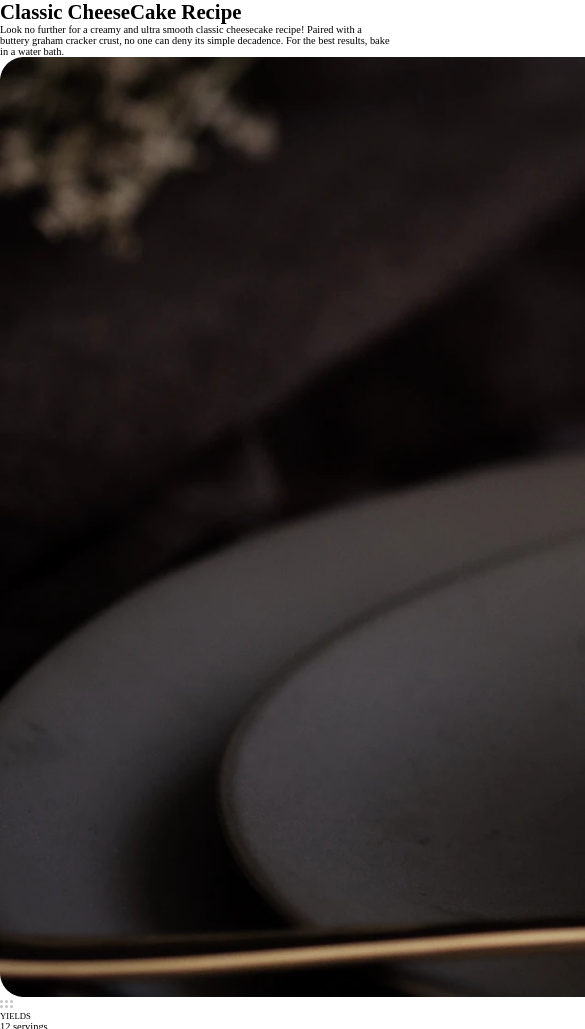
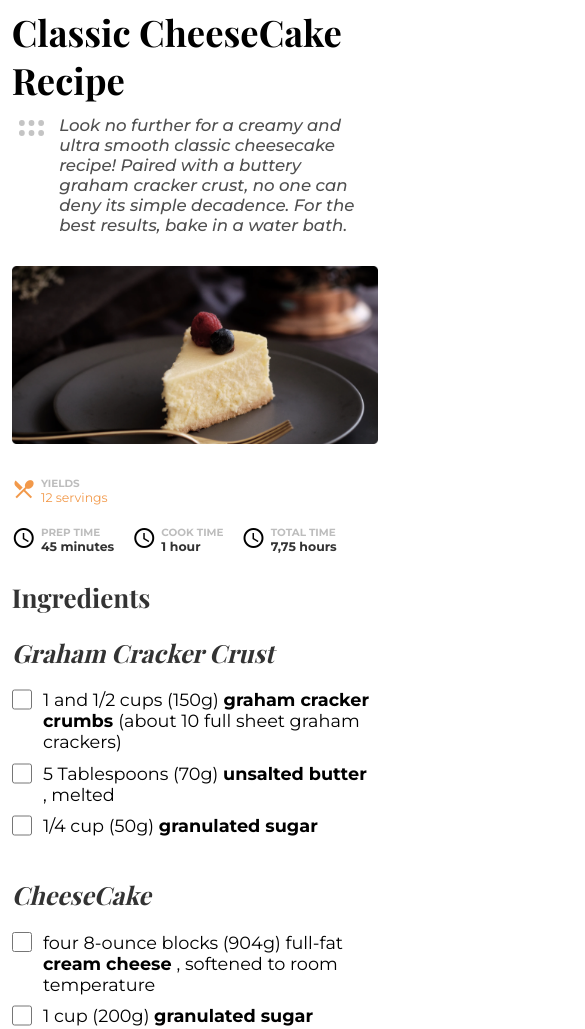
Before and after one commit to Matheus-Galdino/Recipe-blog, a plain HTML site: page index.html in a window 390 px wide. Shown: the top 1029 px of the page, 585 px wide, since content can reach past the window. Drawn offline with nearby package versions, Linux system fonts and the light colour scheme; a web font is replaced by a local one.

Commit message:
finished mobile view

```diff
--- a/index.html
+++ b/index.html
@@ -13,16 +13,19 @@
   <body>
     <header>
       <h1>Classic CheeseCake Recipe</h1>
-      <p>
-        Look no further for a creamy and ultra smooth classic cheesecake recipe!
-        Paired with a buttery graham cracker crust, no one can deny its simple
-        decadence. For the best results, bake in a water bath.
-      </p>
+      <div class="recipe-intro">
+        <img src="imgs/6dots.svg" alt="" />
+        <p>
+          Look no further for a creamy and ultra smooth classic cheesecake
+          recipe! Paired with a buttery graham cracker crust, no one can deny
+          its simple decadence. For the best results, bake in a water bath.
+        </p>
+      </div>
 
       <img src="imgs/photo1.png" alt="CheeseCake" />
 
       <div class="servings-container">
-        <img src="imgs/6dots.svg" alt="" />
+        <span class="material-icons"> local_dining </span>
         <div>
           <small>YIELDS</small>
           <p>12 servings</p>
@@ -58,9 +61,9 @@
       </div>
 
       <div class="ingredients">
-        <h2>ingredients</h2>
+        <h2>Ingredients</h2>
 
-        <p>Graham Cracker Crust</p>
+        <h3>Graham Cracker Crust</h3>
 
         <div class="checkbox-ingredients">
           <input type="checkbox" />
@@ -81,7 +84,7 @@
           <p>1/4 cup (50g) <strong> granulated sugar</strong></p>
         </div>
 
-        <p>CheeseCake</p>
+        <h3>CheeseCake</h3>
 
         <div class="checkbox-ingredients">
           <input type="checkbox" />
@@ -137,6 +140,7 @@
       </div>
 
       <div class="instructions">
+        <h2>Instructions</h2>
         <div>
           <small>1</small>
           <p>
@@ -225,6 +229,13 @@
           </p>
         </div>
       </div>
+
+      <a
+        class="source"
+        href="https://sallysbakingaddiction.com/classic-cheesecake/"
+      >
+        Source: https://sallysbakingaddiction.com/classic-cheesecake/
+      </a>
     </main>
 
     <footer>
--- a/style.css
+++ b/style.css
@@ -9,4 +9,220 @@
   margin: 0;
   padding: 0;
   box-sizing: border-box;
+  outline: none;
 }
+
+header,
+main,
+footer {
+  margin: 1vh 3vw 0;
+}
+
+header h1 {
+  font-family: "Playfair Display";
+  font-size: 3.5rem;
+}
+
+.recipe-intro {
+  display: flex;
+  justify-content: space-around;
+  align-items: flex-start;
+
+  margin-top: 1rem;
+  margin-bottom: 3rem;
+}
+
+.recipe-intro img {
+  height: 1.5rem;
+  margin-top: 0.5rem;
+}
+
+.recipe-intro p {
+  width: 85%;
+
+  font-size: 1.6rem;
+  font-family: "Montserrat";
+  font-style: italic;
+  font-weight: 500;
+
+  color: #4f4f4f;
+}
+
+header > img {
+  width: 100%;
+}
+
+.servings-container {
+  display: flex;
+
+  margin-top: 3rem;
+  margin-bottom: 2rem;
+}
+
+.servings-container span {
+  color: #f2994a;
+
+  margin-right: 0.5rem;
+}
+
+.servings-container small {
+  font-size: 1rem;
+  font-family: "Montserrat";
+  font-weight: bold;
+
+  color: #bdbdbd;
+}
+
+.servings-container p {
+  font-size: 1.2rem;
+  font-family: "Montserrat";
+
+  color: #f2994a;
+}
+
+.prep-time-container {
+  display: flex;
+  justify-content: space-between;
+  align-items: center;
+
+  padding-right: 4rem;
+
+  margin-bottom: 2.5rem;
+}
+
+.prep-time-container .prep-detail {
+  display: flex;
+}
+
+.prep-detail span {
+  margin-right: 0.5rem;
+}
+
+.prep-detail small {
+  font-family: "Montserrat";
+  font-weight: bold;
+  font-size: 1rem;
+
+  color: #bdbdbd;
+}
+
+.prep-detail p {
+  font-family: "Montserrat";
+  font-weight: 600;
+  font-size: 1.2rem;
+
+  color: #333333;
+}
+
+/* .ingredients{
+
+} */
+
+.ingredients h2 {
+  font-size: 2.5rem;
+  font-family: "Playfair Display";
+  font-weight: bold;
+
+  color: #333333;
+
+  margin-bottom: 2rem;
+}
+
+.ingredients h3 {
+  font-size: 2.4rem;
+  font-family: "Playfair Display";
+  font-style: italic;
+  font-weight: normal;
+
+  color: #333333;
+
+  margin-bottom: 2rem;
+}
+
+.checkbox-ingredients {
+  display: flex;
+  align-items: flex-start;
+  margin-bottom: 1rem;
+}
+
+.checkbox-ingredients input {
+  margin-right: 1rem;
+
+  width: 2rem;
+  height: 2rem;
+}
+
+.checkbox-ingredients p {
+  width: 90%;
+
+  font-size: 1.7rem;
+  font-family: "Montserrat";
+}
+
+.ingredients div + h3 {
+  margin-top: 4rem;
+}
+
+.instructions h2 {
+  font-size: 2.9rem;
+  font-family: "Playfair Display";
+  font-weight: bold;
+
+  margin: 2rem 0;
+}
+
+.instructions div {
+  margin-bottom: 2rem;
+  display: flex;
+  align-items: flex-start;
+}
+
+.instructions small {
+  font-size: 2.2rem;
+  font-family: "Playfair Display";
+  font-weight: bold;
+  text-align: center;
+
+  border-radius: 1rem;
+  width: 3.5rem;
+  height: 3.5rem;
+
+  background: #f2994a;
+  color: white;
+
+  margin-right: 1rem;
+}
+
+.instructions p {
+  width: 80%;
+
+  font-family: "Montserrat";
+  font-size: 1.8rem;
+}
+
+.instructions strong {
+  color: #333333;
+}
+
+.source {
+  font-size: 1.4rem;
+  font-family: "Montserrat";
+  font-style: italic;
+
+  color: #a5a5a5;
+}
+
+.source:hover {
+  color: #333333;
+}
+
+footer {
+  margin-top: 7rem;
+  padding-bottom: 1.5rem;
+}
+
+footer p {
+  font-size: 1.4rem;
+  text-align: center;
+  color: #a7a7a7;
+}
```
